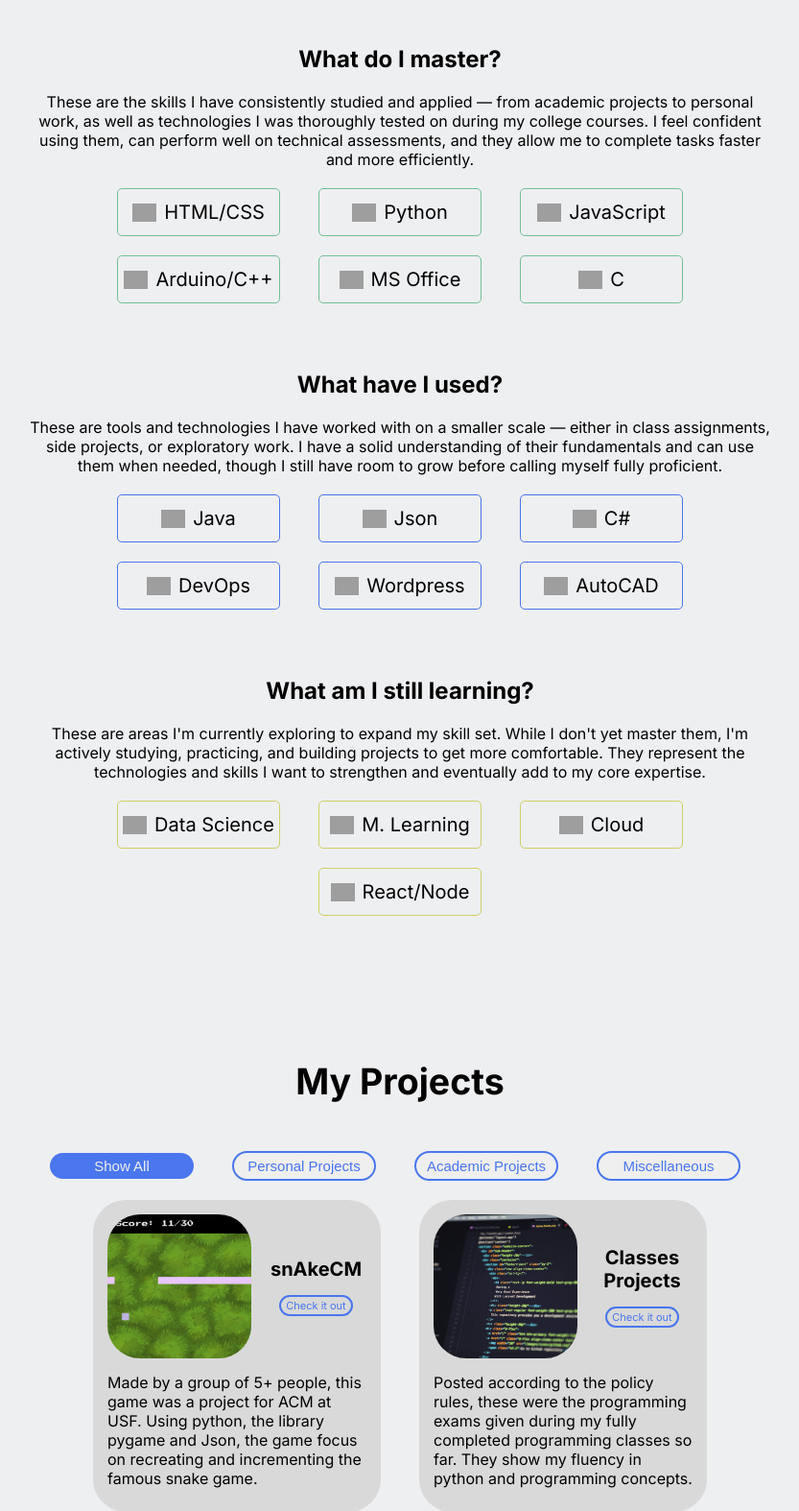
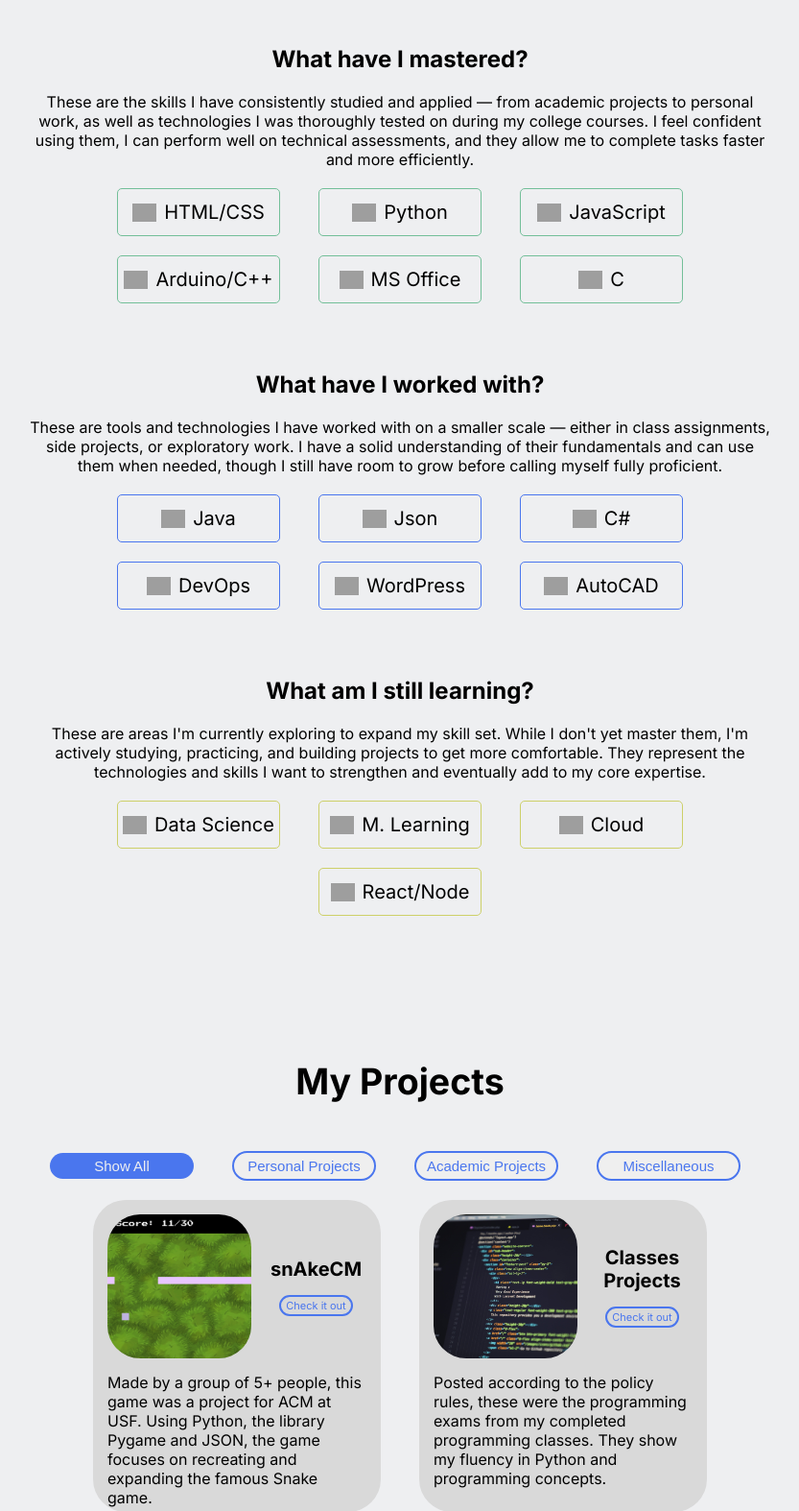
Before and after one commit to Marquibaa/Portfolio, a plain HTML site: page index.html in a window 1280 px wide. Shown: the part 631-2205 px from the top of the page at 96% size, without its empty margins (223-1056 px from the left). Drawn offline with Linux system fonts and the light colour scheme; grey boxes are pictures that could not be loaded.

Commit message:
Grammar and spelling mistakes fixed.

```diff
--- a/index.html
+++ b/index.html
@@ -46,7 +46,7 @@
         <section class="hero">
             <div class="text">
                 <h2>Hi, I am Gabe!</h2>
-                <p>I am a sophomore Computer Science student, passionate about coding and its characteristics and applications, specially AI, automation, databases, DevOps and WebDev.<br> So far most of my experience and skills come from games and unpolished small works i've done from the beginning of my journey, but I've taken bigger and bigger challenges since the beggining of my higher education and intend to continue pushing to achieve my academic and professional aspiration.
+                <p>I am a sophomore Computer Science student, passionate about coding and its characteristics and applications, especially AI, automation, databases, DevOps and WebDev.<br> So far most of my experience and skills come from games and unpolished small works I've done from the beginning of my journey, but I've taken bigger and bigger challenges since the beginning of my higher education and intend to continue pushing to achieve my academic and professional aspirations.
                 </p>
                 <div class = "links">
                     <a href="#skills">
@@ -75,8 +75,8 @@
             </div>
             <div class="master">
                 <div class="text">
-                    <h2>What do I master? </h2>
-                    <p>These are the skills I have consistently studied and applied — from academic projects to personal work, as well as technologies I was thoroughly tested on during my college courses. I feel confident using them, can perform well on technical assessments, and they allow me to complete tasks faster and more efficiently.</p>
+                    <h2>What have I mastered? </h2>
+                    <p>These are the skills I have consistently studied and applied — from academic projects to personal work, as well as technologies I was thoroughly tested on during my college courses. I feel confident using them, I can perform well on technical assessments, and they allow me to complete tasks faster and more efficiently.</p>
                 </div>
                 <div class="objects">
                     <div class="skill">
@@ -107,7 +107,7 @@
             </div>
             <div class="know">
                 <div class="text">
-                    <h2>What have I used? </h2>
+                    <h2>What have I worked with? </h2>
                     <p>These are tools and technologies I have worked with on a smaller scale — either in class assignments, side projects, or exploratory work. I have a solid understanding of their fundamentals and can use them when needed, though I still have room to grow before calling myself fully proficient.</p>
                 </div>
                 <div class="objects">
@@ -129,7 +129,7 @@
                     </div>
                     <div class="skill">
                         <i><img src="https://img.icons8.com/?size=100&id=13664&format=png&color=000000" alt=""></i>
-                        <span>Wordpress</span>
+                        <span>WordPress</span>
                     </div>
                     <div class ="skill">
                         <i><img src="https://img.icons8.com/?size=100&id=FUbB0fyOGEWZ&format=png&color=000000" alt=""></i>
@@ -186,7 +186,7 @@
                         </div>
                     </div>
                     <div class="cardbody">
-                        <p>Made by a group of 5+ people, this game was a project for ACM at USF. Using python, the library pygame and Json, the game focus on recreating and incrementing the famous snake game.</p>
+                        <p>Made by a group of 5+ people, this game was a project for ACM at USF. Using Python, the library Pygame and JSON, the game focuses on recreating and expanding the famous Snake game.</p>
                     </div>
                 </div>
                 <div class="card" data-name="academic">
@@ -198,7 +198,7 @@
                         </div>
                     </div>
                     <div class="cardbody">
-                        <p>Posted according to the policy rules, these were the programming exams given during my fully completed programming classes so far. They show my fluency in python and programming concepts.</p>
+                        <p>Posted according to the policy rules, these were the programming exams from my completed programming classes. They show my fluency in Python and programming concepts.</p>
                     </div>
                 </div>
                 <div class="card" data-name="project">
@@ -210,7 +210,7 @@
                         </div>
                     </div>
                     <div class="cardbody">
-                        <p>This portfolio was made using the CSS, HTML and JavaScript combo. It is supposed to be showcase of my skills and experiences. It will be updated as my projects and habilities are developed.</p>
+                        <p>This portfolio was made using the CSS, HTML and JavaScript combo. It is meant to be showcase of my skills and experiences. It will be updated as my projects and abilities grow.</p>
                     </div>
                 </div>
                 <div class="card" data-name="miscellaneous">
@@ -222,7 +222,7 @@
                         </div>
                     </div>
                     <div class="cardbody">
-                        <p>Entitled "How can AI influence the demand for skills in the technology industry?", this Literature Review uses sources to discuss about the effects of AI tools in the tech industry recruiting process.</p>
+                        <p>Entitled "How can AI influence the demand for skills in the technology industry?", this Literature Review uses sources to discuss the effects of AI tools on the tech industry's recruiting process.</p>
                     </div>
                 </div>
                 <div class="card" data-name="academic">
@@ -234,7 +234,7 @@
                         </div>
                     </div>
                     <div class="cardbody">
-                        <p>Worked with 5 people in my engineering class to build an arduino-based robot. It uses 2 ultrassonic sensors to make left and right turns. It scored the highest grade possible in the avaliation.</p>
+                        <p>I worked with 5 classmates in my engineering class to build an Arduino-based robot. It uses 2 ultrasonic sensors to make left and right turns. It scored the highest grade possible in the evaluation.</p>
                     </div>
                 </div>
             </div>
```
